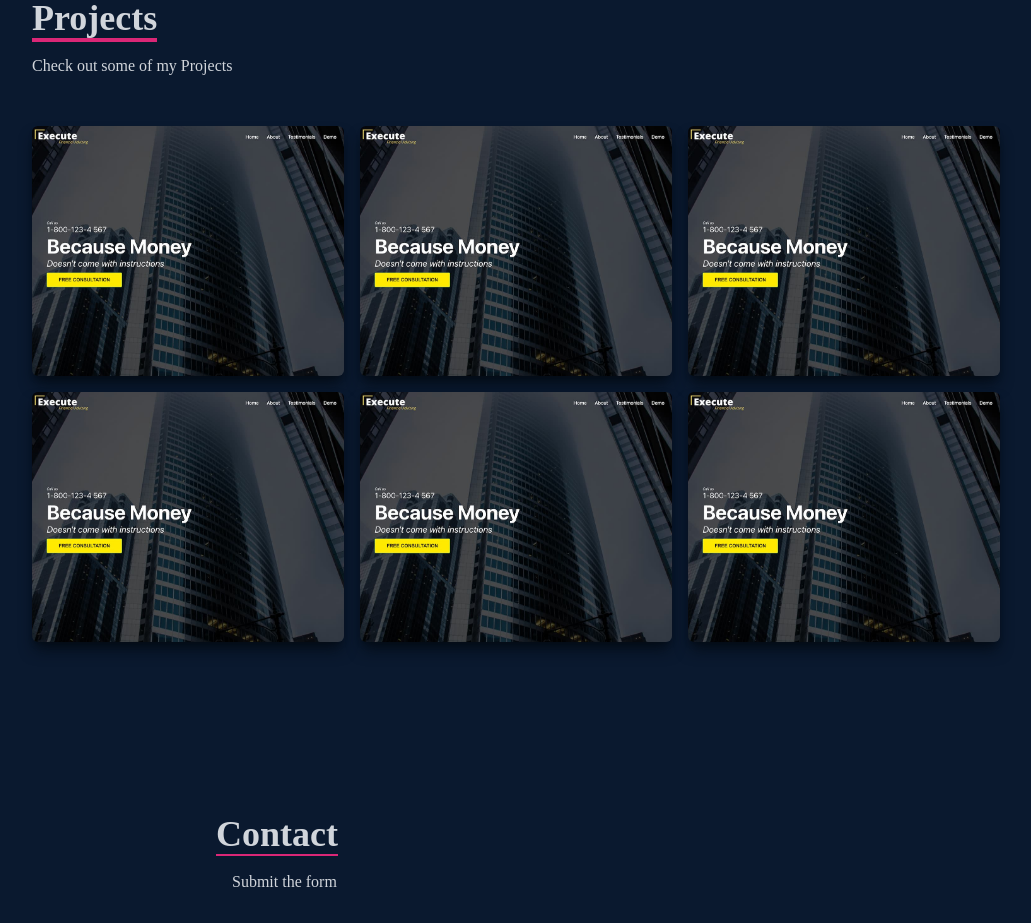
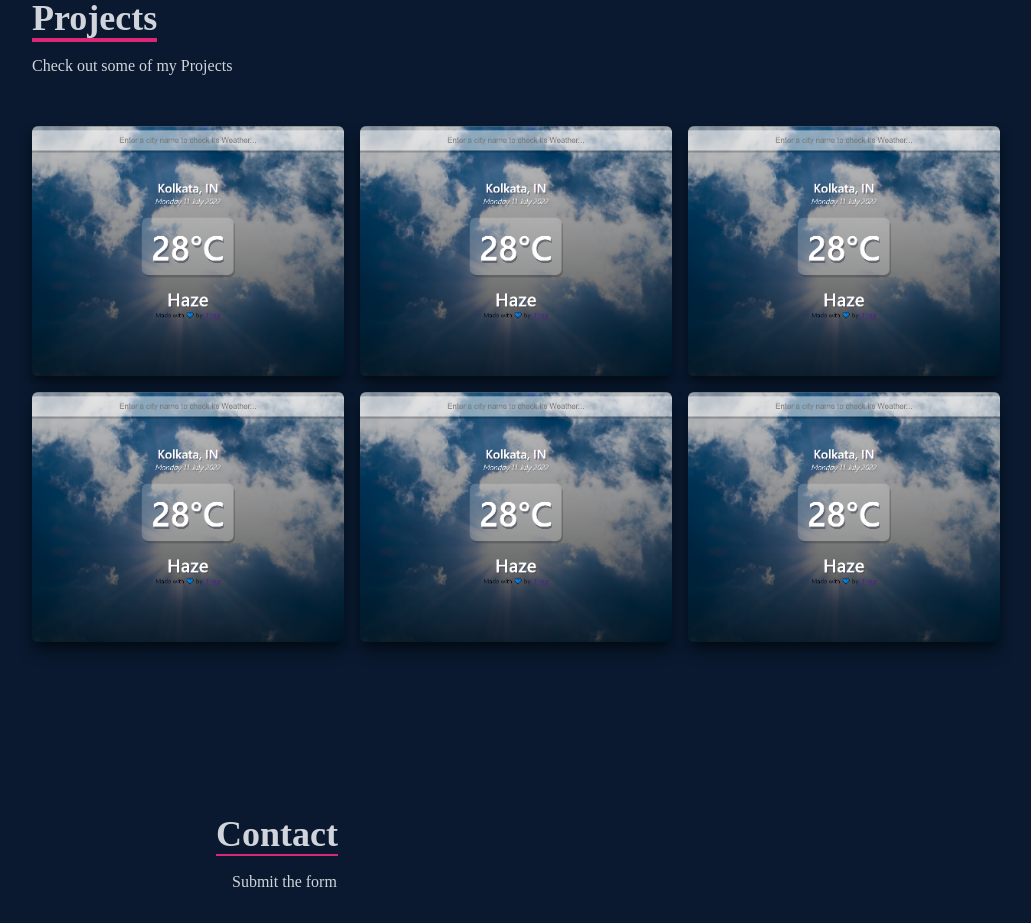
Before and after one commit to chiraglal/portfolio, a React (Create React App) app: page / in a window 1280 px wide. Shown: the part 2480-3403 px from the top of the page, without its empty margins (124-1155 px from the left). Built offline with nearby package versions, Linux system fonts and the light colour scheme.

Commit message:
Portfolio Website

```diff
--- a/src/components/Projects.js
+++ b/src/components/Projects.js
@@ -1,6 +1,5 @@
 import React from "react";
-import WorkImg from "../assets/workImg.jpeg";
-import realEstate from "../assets/realestate.jpg";
+import Weatherapp from "../assets/weatherapp.png";
 const Work = () => {
   return (
     <div
@@ -19,7 +18,7 @@ const Work = () => {
         <div className="grid sm:grid-cols-2 md:grid-cols-3 gap-4">
           {/* Grid Item */}
           <div
-            style={{ backgroundImage: `url(${WorkImg})` }}
+            style={{ backgroundImage: `url(${Weatherapp})` }}
             className="shadow-lg shadow-[#040c16] group container rounded-md flex justify-center mx-auto content-div"
           >
             <div>
@@ -44,7 +43,7 @@ const Work = () => {
             </div>
           </div>
           <div
-            style={{ backgroundImage: `url(${WorkImg})` }}
+            style={{ backgroundImage: `url(${Weatherapp})` }}
             className="shadow-lg shadow-[#040c16] group container rounded-md flex justify-center mx-auto content-div"
           >
             <div>
@@ -69,7 +68,7 @@ const Work = () => {
             </div>
           </div>
           <div
-            style={{ backgroundImage: `url(${WorkImg})` }}
+            style={{ backgroundImage: `url(${Weatherapp})` }}
             className="shadow-lg shadow-[#040c16] group container rounded-md flex justify-center mx-auto content-div"
           >
             <div>
@@ -94,7 +93,7 @@ const Work = () => {
             </div>
           </div>
           <div
-            style={{ backgroundImage: `url(${WorkImg})` }}
+            style={{ backgroundImage: `url(${Weatherapp})` }}
             className="shadow-lg shadow-[#040c16] group container rounded-md flex justify-center mx-auto content-div"
           >
             <div>
@@ -119,7 +118,7 @@ const Work = () => {
             </div>
           </div>
           <div
-            style={{ backgroundImage: `url(${WorkImg})` }}
+            style={{ backgroundImage: `url(${Weatherapp})` }}
             className="shadow-lg shadow-[#040c16] group container rounded-md flex justify-center mx-auto content-div"
           >
             <div>
@@ -144,7 +143,7 @@ const Work = () => {
             </div>
           </div>
           <div
-            style={{ backgroundImage: `url(${WorkImg})` }}
+            style={{ backgroundImage: `url(${Weatherapp})` }}
             className="shadow-lg shadow-[#040c16] group container rounded-md flex justify-center mx-auto content-div"
           >
             <div>
```
Also changed, not shown: src/assets/weatherapp.png (added), src/assets/workImg.jpeg (deleted).
